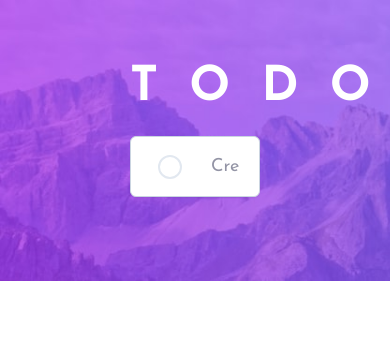
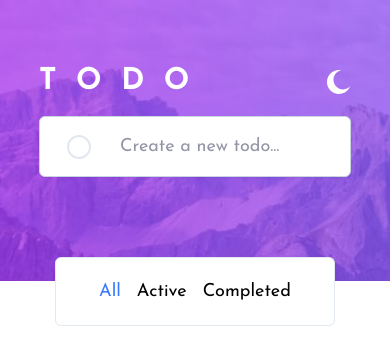
Before and after one commit to snhase/fem-todo-app, a React (Create React App) app: page / in a window 390 px wide. Shown: the top 364 px of the page. Built offline with nearby package versions, Linux system fonts and the light colour scheme.

Commit message:
make components responsive

```diff
--- a/src/App.tsx
+++ b/src/App.tsx
@@ -2,6 +2,8 @@ import { Input } from './components/input.tsx';
 import { Card } from './components/card.tsx';
 import TaskList from './components/TaskList.tsx'
 import React, { useEffect, useState } from 'react'
+import IconMoon from './assets/images/icon-moon.svg'
+import TaskFilter from './components/TaskFilter.tsx';
 
 export interface ToDo {
   id?:number,
@@ -13,11 +15,10 @@ function App() {
 
   const [filterType, setFilterType] = useState("all");
   const [todoList, setToDoList] = useState<ToDo[]>(null);
-  const filterClassNames = "px-2 hover:cursor-pointer";
 
   useEffect(()=>{
     if(!todoList){
-      let taskList:ToDo[] = sessionStorage.getItem("toDoList")?JSON.parse(sessionStorage.getItem("toDoList")):[];
+      let taskList:ToDo[] = localStorage.getItem("toDoList")?JSON.parse(localStorage.getItem("toDoList")):[];
       setToDoList(taskList);
     }
 
@@ -26,9 +27,9 @@ function App() {
   return (
     <div className="mx-auto h-screen">
       <header className="h-1/3 bg-[url('./assets/images/bg-desktop-light.jpg')] bg-cover">
-        <div className="mx-auto pt-16 flex justify-between w-1/3">
-          <h1 className="uppercase text-5xl font-extrabold text-white"> T&nbsp;&nbsp;O&nbsp;&nbsp;D&nbsp;&nbsp;O</h1>
-          <div className="w-1/3 h-14 bg-right bg-no-repeat bg-[url('./assets/images/icon-moon.svg')]"></div>
+        <div className="w-4/5 md:w-1/2 lg:w-1/3 mx-auto pt-16 lg:pt-24 flex justify-between items-center content-center">
+          <h1 className="uppercase text-3xl  md:text-5xl font-extrabold text-white"> T&nbsp;&nbsp;O&nbsp;&nbsp;D&nbsp;&nbsp;O</h1>
+          <img className ="w-6 h-6" src={IconMoon} alt="theme switcher moon icon"/>
         </div>
         <div className="mx-auto mt-4 xl:mt-4">
         <Input
@@ -39,7 +40,7 @@ function App() {
         </div>
       </header>
       <main className="-translate-y-16">
-        <>
+        <div>
           {
             todoList && todoList.length>0?
             <Card>
@@ -52,34 +53,13 @@ function App() {
             <div className="sticky">
               <div className="flex justify-between p-5 text-[hsl(236,9%,61%)]">
                 <div>{todoList.filter(item=>!item.completed).length} items left</div>
-                <div className="flex capitalize">
-                  <div
-                    className=
-                    {filterType === "all"?
-                    ["text-[hsla(220,98%,61%,1)]",filterClassNames].join(" ")
-                    :
-                    ["hover:text-[hsl(235,19%,35%)]", filterClassNames].join(" ")
-                    }
-                    onClick={()=> setFilterType("all")}
-                    >all</div>
-                  <div
-                    className={filterType === "active"?
-                    ["text-[hsla(220,98%,61%,1)]",filterClassNames].join(" ")
-                    :
-                    ["hover:text-[hsl(235,19%,35%)]", filterClassNames].join(" ")
-                    }
-                    onClick={()=> setFilterType("active")}
-                  >active</div>
-                  <div
-                    className={filterType === "completed"?
-                    ["text-[hsla(220,98%,61%,1)]",filterClassNames].join(" ")
-                    :
-                    ["hover:text-[hsl(235,19%,35%)]", filterClassNames].join(" ")
-                    }
-                    onClick={()=> setFilterType("completed")}
-                    >completed</div>
-                  </div>
-                <div className="capitalize hover:cursor-pointer hover:text-[hsl(235,19%,35%)]">clear completed</div>
+                <div className="hidden md:flex capitalize">
+                    <TaskFilter
+                      filterType={filterType}
+                      setFilterType={setFilterType}
+                    />
+                </div>
+                <div className="text-right capitalize hover:cursor-pointer hover:text-[hsl(235,19%,35%)]">clear completed</div>
               </div>
             </div>
             </div>
@@ -87,7 +67,15 @@ function App() {
             :
             <></>
           }
-        </>
+        </div>
+        <div className="md:hidden my-5 p-5">
+          <Card>
+          <TaskFilter
+              filterType={filterType}
+              setFilterType={setFilterType}
+            />
+          </Card>
+        </div>
       </main>
     </div>
   );
--- /dev/null
+++ b/src/components/TaskFilter.tsx
@@ -0,0 +1,38 @@
+import React from "react";
+
+
+const TaskFilter = ({filterType, setFilterType}) =>{
+    const filterClassNames = "px-2 hover:cursor-pointer";
+
+    return(
+        <div className="p-5 text-center md:p-0 flex justify-center capitalize">
+            <div
+                className=
+                {filterType === "all"?
+                ["text-[hsla(220,98%,61%,1)]",filterClassNames].join(" ")
+                :
+                ["hover:text-[hsl(235,19%,35%)]", filterClassNames].join(" ")
+                }
+                onClick={()=> setFilterType("all")}>
+                    all</div>
+            <div
+                className={filterType === "active"?
+                ["text-[hsla(220,98%,61%,1)]",filterClassNames].join(" ")
+                :
+                ["hover:text-[hsl(235,19%,35%)]", filterClassNames].join(" ")
+                }
+                onClick={()=> setFilterType("active")}>
+                    active</div>
+            <div
+                className={filterType === "completed"?
+                ["text-[hsla(220,98%,61%,1)]",filterClassNames].join(" ")
+                :
+                ["hover:text-[hsl(235,19%,35%)]", filterClassNames].join(" ")
+                }
+                onClick={()=> setFilterType("completed")}>
+                    completed</div>
+        </div>
+    )
+}
+
+export default TaskFilter;
--- a/src/components/TaskList.tsx
+++ b/src/components/TaskList.tsx
@@ -31,13 +31,13 @@ const TaskList = ({ filterType, toDoList, setToDoList}:Props) => {
             }
         })
         setToDoList([...toDoList]);
-        sessionStorage.setItem("toDoList",JSON.stringify(toDoList));
+        localStorage.setItem("toDoList",JSON.stringify(toDoList));
     }
 
     const deleteToDo = (task:ToDo) => {
         let updated:ToDo[] = toDoList.filter(t=> t.id !== task.id);
         setToDoList(updated);
-        sessionStorage.setItem("toDoList",JSON.stringify(updated));
+        localStorage.setItem("toDoList",JSON.stringify(updated));
     }
 
     return(
--- a/src/components/card.tsx
+++ b/src/components/card.tsx
@@ -6,7 +6,7 @@ interface Props {
 
 export function Card({ children }: Props) {
   return (
-    <section className="w-1/3 mx-auto bg-white shadow-card rounded-md border border-solid border-slate-200">
+    <section className="w-4/5 md:w-1/2 lg:w-1/3 mx-auto bg-white shadow-card rounded-md border border-solid border-slate-200">
       {children}
     </section>
   );
--- a/src/components/input.tsx
+++ b/src/components/input.tsx
@@ -29,14 +29,14 @@ export function Input({label, toDoList, setToDoList}: Props) {
         content:value,
         completed:false,
       });
-      sessionStorage.setItem("toDoList", JSON.stringify(toDoList));
+      localStorage.setItem("toDoList", JSON.stringify(toDoList));
       setToDoList([...toDoList]);
       setValue("")
     }
   }
 
   return (
-    <div className="mx-auto relative block w-1/3">
+    <div className="w-4/5 md:w-1/2 lg:w-1/3 mx-auto relative block">
         <span className="absolute inset-y-0 left-2 flex items-center p-5">
           <div className="h-6 w-6 bg-white rounded-full border-2 border-slate-200"></div>
         </span>
--- a/tailwind.config.js
+++ b/tailwind.config.js
@@ -4,6 +4,11 @@ module.exports = {
     "./src/**/*.{js,jsx,ts,tsx}",
   ],
   theme: {
+    screens: {
+      'sm': '576px',
+      'md': '768px',
+      'lg': '1280px',
+    },
     extend: {},
   },
   plugins: [],
```
